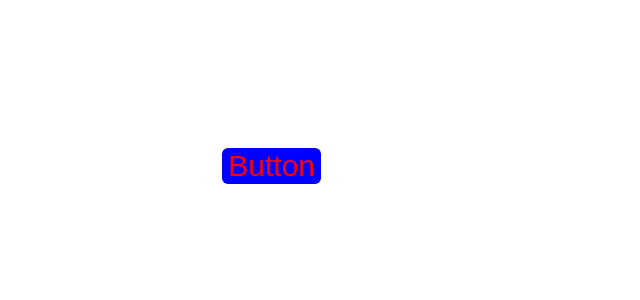
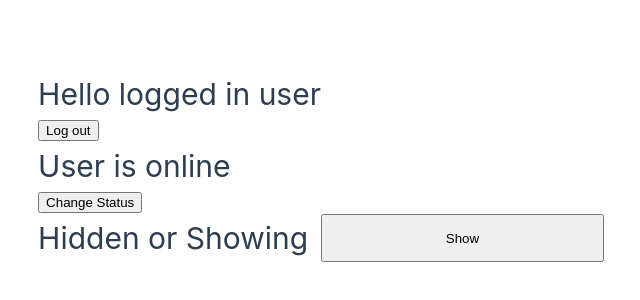
Before and after one commit to phucthor/vuejs-training, a Vue app in the folder 01-first-project/: page / in a window 1280 px wide. Shown: the part 234-534 px from the top of the page, without its empty margins (319-959 px from the left). Built offline with nearby package versions, Linux system fonts and the light colour scheme.

Commit message:
v-if, v-show

```diff
--- a/01-first-project/src/App.vue
+++ b/01-first-project/src/App.vue
@@ -1,26 +1,41 @@
 <script setup>
 import { computed, ref, reactive } from 'vue'
+import { useRoute } from 'vue-router'
+const isLoggedIn = ref(true)
+const toggleLogin = () => {
+  isLoggedIn.value = !isLoggedIn.value
+}
+const userStatus = ref('online')
+const changeStatus = () => {
+  if (userStatus.value === 'online') {
+    userStatus.value = 'away'
+  }else if  (userStatus.value === 'away') {
+    userStatus.value = 'busy'
+  }else if (userStatus.value === 'busy') {
+    userStatus.value = 'online'
+  }
+}
 
-const color = ref('red')
-const background = ref('blue')
-const fontSize = ref(30)
-
-const styleObject = reactive({
-  border: 'none',
-  borderRadius: '6px'
-})
+const isVisible = ref(true);
+const toggleShow = () => {
+  isVisible.value = !isVisible.value
+}
 </script>
 
 <template>
   <div>
-    <button
-      :style="[{
-        color,
-        background,
-        fontSize: fontSize + 'px',
-      }, styleObject]"
-    >
-      Button
-    </button>
+   <h1 v-if="isLoggedIn">Hello logged in user</h1>
+   <h1 v-else>Hello new commer</h1>
+   <button @click="toggleLogin">{{ isLoggedIn ? 'Log out' : 'Log in' }}</button>
+   <br/>
+   <h1 v-if="userStatus === 'online'">User is online</h1>
+   <h1 v-else-if="userStatus === 'away'">User is away</h1>
+   <h1 v-else-if="userStatus === 'busy'">User is busy</h1>
+   <h1 v-else>No status</h1>
+   <button @click="changeStatus">Change Status</button>
   </div>
+  <br>
+  <h1 v-show="isVisible">Hidden or Showing</h1>
+  <button @click="toggleShow">{{ toggleShow ? 'Show' : 'Hidden'}}</button>
+
 </template>
```
